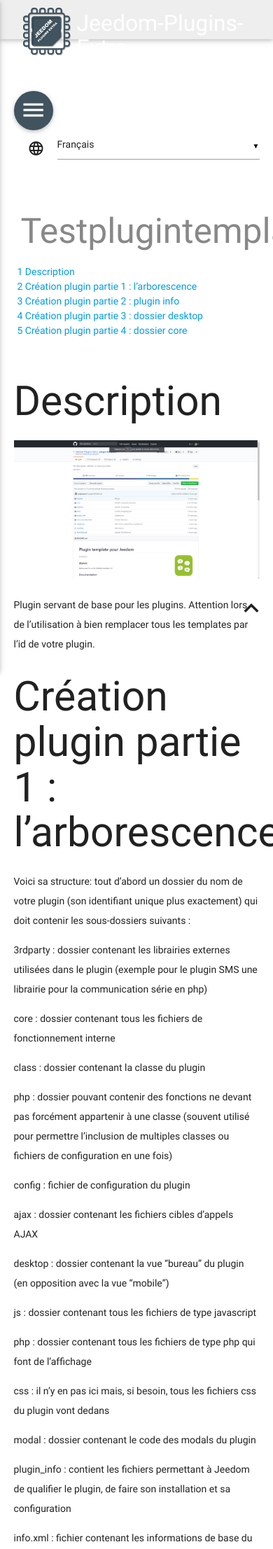
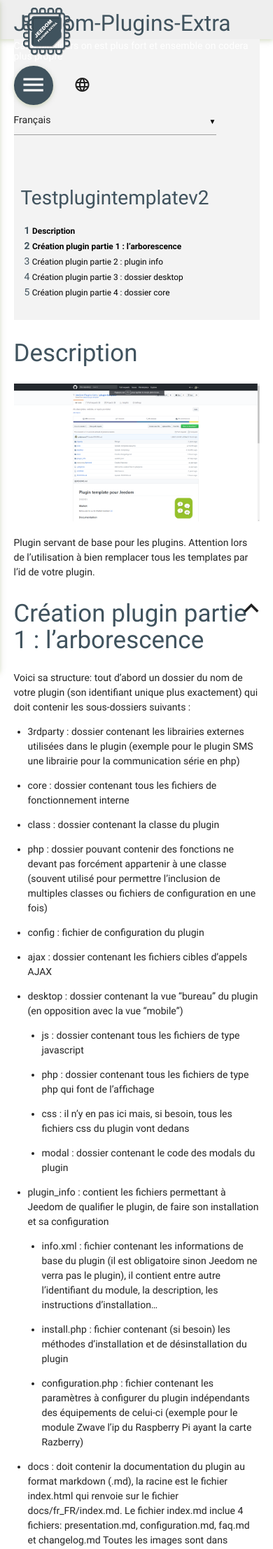
Before and after one commit to rjullien/testPluginTemplateV2, a Jekyll site: the page built from fr_FR/index-template.md, in a window 390 px wide. Shown: the top 2213 px of the page at 70% size. Built offline with Jekyll 4.4.1, drawn with Linux system fonts in a browser that asks for light colours; our own code applies the rules of GitHub Pages for plain Markdown files.

Commit message:
Update styles.css

```diff
--- a/assets/css/styles.css
+++ b/assets/css/styles.css
@@ -1,248 +1,90 @@
-/* Custom Stylesheet */
-/**
- * Use this file to override Materialize files so you can update
- * the core Materialize files in the future
- *
- * Made By MaterializeCSS.com
- */
-
-/* Custom Stylesheet */
-/**
- * Use this file to override Materialize files so you can update
- * the core Materialize files in the future
- *
- * Made By MaterializeCSS.com
- */
-
+h1 {
+	font-size : 2.5rem !important;
+}
+h2 {
+	font-size : 2rem !important;
+}
+h3 {
+	font-size : 1.5rem !important;
+}
+h1,h2,h3,h4,h5 {
+	color : #40535E !important;
+}
+.z-depth-1, nav, .card-panel, .card, .toast, .btn, .btn-large, .btn-floating, .dropdown-content, .collapsible, .side-nav {
+	box-shadow: 0 2px 5px 0 rgba(149,193,43,0.16), 0 2px 10px 0 rgba(0,0,0,0.12) !important;
+}
+.toctext{
+	color : #000000 !important;
+}
+#div_content ul {
+	list-style-type: initial !important;
+}
+#div_content ul li {
+	list-style-type: initial !important;
+	margin-left : 20px !important;
+}
+#div_content {
+	padding-left : 400px !important;
+}
+#side-nav {
+	background-color:#F3F3F3 !important;
+	z-index:2 !important;
+	top:60px !important;
+	width : 350px !important;
+}
+#div_menuMobile {
+	background-color:#F3F3F3 !important;
+}
+@media only screen and (max-width : 992px) {
+	#div_content {
+		padding-left : 0 !important;
+	}
+}
+.toclevel-2{
+	margin-left : 10px !important;
+}
 nav ul a, nav {
   color: #444;
   background-color: #fff;
   height: 90px;
 }
-
-p {
-  line-height: 2rem;
-}
-
 .jeedomcolorbg {
 	background-color: #40535E !important;
 }
-
 .jeedomcolor {
 	color: #40535E !important;
 }
 .collection a.collection-item {
-  color: #40535E !important;
+	color: #85a835 !important;
 }
-h1, h3, h4, h5, h6 {
-  font-weight: 300;
-  line-height: 1.1;
+.container {
+	@media only screen and (min-width: 993px){
+		width: 85% !important;
 	}
-h2 {
-  line-height: 0.5;
-  color: #888;
 }
-
 .waves-effect.waves-jeedom .waves-ripple {
- background-color: rgba(64, 83, 94, 0.65);
+	background-color: rgba(149, 193, 43, 0.65);
 }
-
-body {
-  display: flex;
-  min-height: 100vh;
-  flex-direction: column;
+.toclevel-1 a{
+	padding-left: 10px !important;
+	height: 100% !important;
+	vertical-align: middle !important;
 }
-
-main {
-  flex: 1 0 auto;
+.toclevel-1{
+	vertical-align: middle !important;
 }
-#ul_listPluginThird, #ul_listWiki, #ul_listChat, #ul_listMembers, #ul_listDeveloper{
-  background-color: rgba(64, 83, 94, 0.10) !important;
+.toctext{
+	font-size : 0.85rem !important;
 }
-
-.tabs .tab a {
-  color: #40535E !important;
+.tocnumber{
+	color : #40535E !important;
 }
-.tabs .indicator {
-  background-color: #40535E !important;
+#side-nav a{
+	line-height: 24px !important;
 }
-
-.tabs .tab a:hover {
-  color: #B0C3CE !important;
+.toc a.active{
+	 font-weight: bold;
 }
-
-.center {
-    display: block;
-    margin-left: auto;
-    margin-right: auto;
-    text-align: center !important;
-
+.dropdown-content li>a, .dropdown-content li>span{
+	color : #40535E !important;
 }
-
-.card-title {
-	display: block;
-    margin-left: auto;
-    margin-right: auto;
- }
-
-.card-title-2 {
-	display: block;
-    margin-left: auto;
-    margin-right: auto;
-    padding-bottom: 10px;
-    padding-top: 10px;
-    font-size: 18px !important;
- }
-
-.card-text {
-    position: relative;
-    margin-left: 10px;
-    margin-right: 10px;
-    text-align: center !important;
-}
-
-.card-action {
-    padding: 5px !important;
-}
-
-.card-action-2 {
-    padding: 5px !important;
-    border-top-color:#f2f2f263 !important;
-}
-
-
-.btn {
-    display: inline-block;
-    height: 47px;
-    width: 47px;
-    text-align: center;
-
-}
-
-.btn i{
-    font-size: 1.7rem;
-    line-height: 47px;
-}
-
-.btn-small {
-    height: 24px !important;
-    line-height: 24px;
-    padding: 0 0.5rem;
-    font-size: 12px !important;
-}
-
-.titre{
-line-height: 90px;
-padding-left: 90px;
-font-size: 18px;
-}
-
-.bg-blue {
-  background-color: #2196F3 !important;
-  color: #fff; }
-  .bg-blue .content .text,
-  .bg-blue .content .number {
-    color: #fff !important; }
-
-    .bg-red {
-      background-color: #F44336 !important;
-      color: #fff; }
-      .bg-red .content .text,
-      .bg-red .content .number {
-        color: #fff !important; }
-
-        .bg-green {
-        /*  background-color: #4CAF50 !important;*/
-          color: #fff; }
-          .bg-green .content .text,
-          .bg-green .content .number {
-            color: #fff !important; }
-
-.bg-orange {
-          background-color: #dfb317 !important;
-          color: #fff; }
-          .bg-green .content .text,
-          .bg-green .content .number {
-            color: #fff !important; }
-
-#dfb317
-
-    /* Infobox ===================================== */
-    .info-box {
-      box-shadow: 0 2px 10px rgba(0, 0, 0, 0.2);
-      height: 80px;
-      display: flex;
-      cursor: default;
-      background-color: #fff;
-      position: relative;
-      overflow: hidden;
-      margin-bottom: 30px; }
-      .info-box .icon {
-        display: inline-block;
-        text-align: center;
-        background-color: rgba(0, 0, 0, 0.12);
-        width: 80px; }
-        .info-box .icon i {
-          color: #fff;
-          font-size: 50px;
-          line-height: 80px; }
-        .info-box .icon .chart.chart-bar {
-          height: 100%;
-          line-height: 100px; }
-          .info-box .icon .chart.chart-bar canvas {
-            vertical-align: baseline !important; }
-        .info-box .icon .chart.chart-pie {
-          height: 100%;
-          line-height: 123px; }
-          .info-box .icon .chart.chart-pie canvas {
-            vertical-align: baseline !important; }
-        .info-box .icon .chart.chart-line {
-          height: 100%;
-          line-height: 115px; }
-          .info-box .icon .chart.chart-line canvas {
-            vertical-align: baseline !important; }
-      .info-box .content {
-        display: inline-block;
-        padding: 0px 10px; }
-        .info-box .content .text {
-          font-size: 13px;
-          margin-top: 11px;
-          color: #555; }
-        .info-box .content .number {
-          font-weight: normal;
-          font-size: 26px;
-          margin-top: -4px;
-          color: #555; }
-
-    .info-box.hover-zoom-effect .icon {
-      overflow: hidden; }
-      .info-box.hover-zoom-effect .icon i {
-        -moz-transition: all 0.3s ease;
-        -o-transition: all 0.3s ease;
-        -webkit-transition: all 0.3s ease;
-        transition: all 0.3s ease; }
-
-    .info-box.hover-zoom-effect:hover .icon i {
-      opacity: 0.4;
-      -moz-transform: rotate(-32deg) scale(1.4);
-      -ms-transform: rotate(-32deg) scale(1.4);
-      -o-transform: rotate(-32deg) scale(1.4);
-      -webkit-transform: rotate(-32deg) scale(1.4);
-      transform: rotate(-32deg) scale(1.4); }
-
-    .info-box.hover-expand-effect:after {
-      background-color: rgba(0, 0, 0, 0.05);
-      content: ".";
-      position: absolute;
-      left: 80px;
-      top: 0;
-      width: 0;
-      height: 100%;
-      color: transparent;
-      -moz-transition: all 0.95s;
-      -o-transition: all 0.95s;
-      -webkit-transition: all 0.95s;
-      transition: all 0.95s; }
-
-    .info-box.hover-expand-effect:hover:after {
-      width: 100%; }
```
Lines whose indentation alone changed are shown as unchanged.
